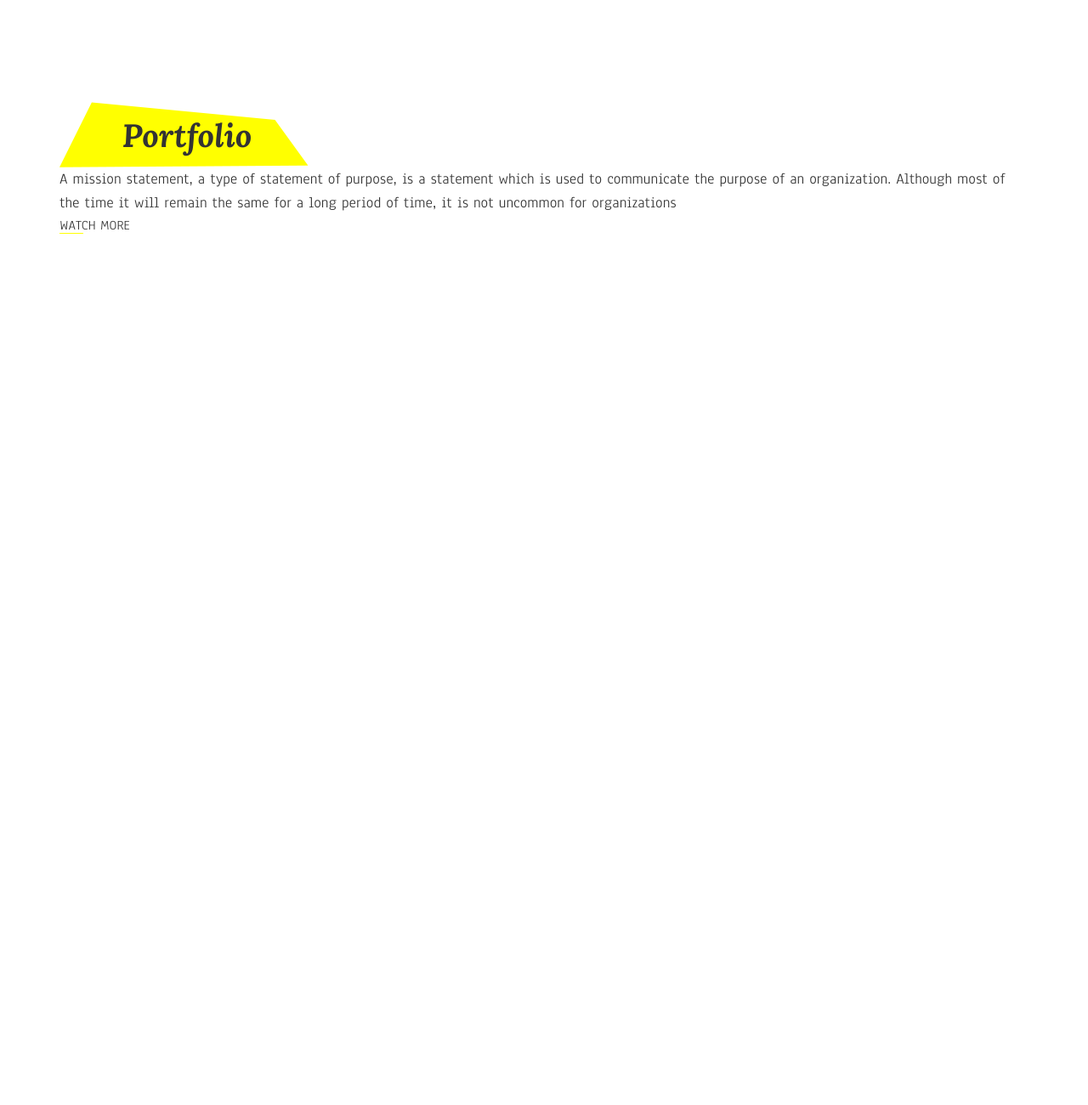
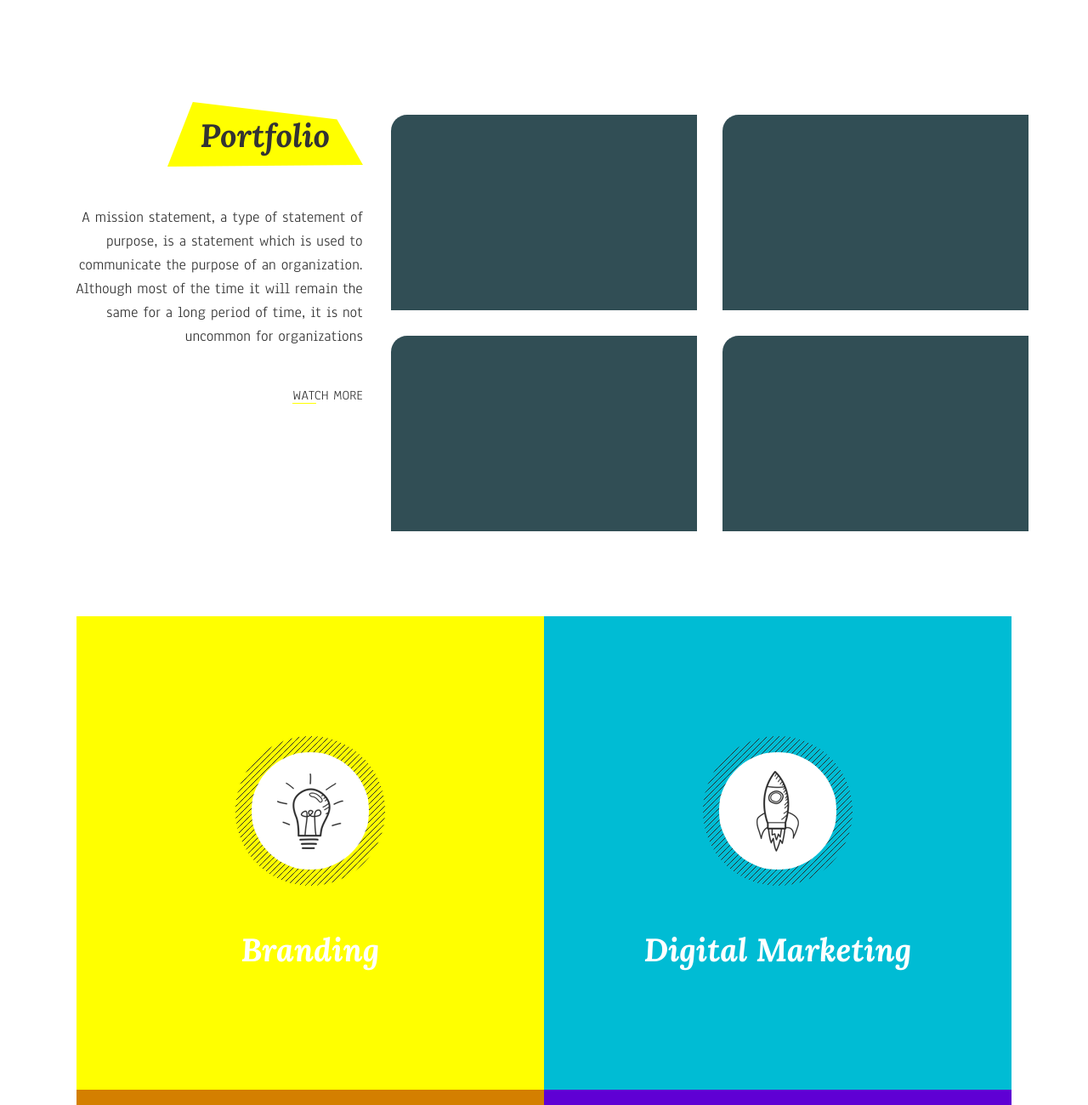
Before and after one commit to volodymyr-osipov/c_designs, a website: page app/index.html in a window 1280 px wide. Shown: the part 1500-2800 px from the top of the page at 85% size. Before the commit the page ends 1845 px from the top, so only its background shows below. Drawn offline with nearby package versions, Linux system fonts and the light colour scheme; files that its build step writes are made by us from their sources; files whose address does not match are found by name.

Commit message:
portfolio icon block

```diff
--- a/app/index.html
+++ b/app/index.html
@@ -83,18 +83,28 @@
 				related to the specific sector an organization operates in.
 			</p>
 			<div class="partner__icon">
-				<div class="partner__icon_list"><img src="img/icon/partner-1.png" alt="logo partner"></div>
-				<div class="partner__icon_list"><img src="img/icon/partner-2.png" alt="logo partner"></div>
-				<div class="partner__icon_list"><img src="img/icon/partner-3.png" alt="logo partner"></div>
-				<div class="partner__icon_list"><img src="img/icon/partner-4.png" alt="logo partner"></div>
-				<div class="partner__icon_list"><img src="img/icon/partner-5.png" alt="logo partner"></div>
+				<div class="partner__icon_list">
+					<img src="img/icon/partner-1.png" alt="logo partner">
+				</div>
+				<div class="partner__icon_list">
+					<img src="img/icon/partner-2.png" alt="logo partner">
+				</div>
+				<div class="partner__icon_list">
+					<img src="img/icon/partner-3.png" alt="logo partner">
+				</div>
+				<div class="partner__icon_list">
+					<img src="img/icon/partner-4.png" alt="logo partner">
+				</div>
+				<div class="partner__icon_list">
+					<img src="img/icon/partner-5.png" alt="logo partner">
+				</div>
 			</div>
 		</div>
 	</section>
 	<section class="portfolio">
 		<div class="container">
 			<div class="portfolio__list">
-				<div class="portfolio__list_item">
+				<div class="portfolio__list_item portfolio__text">
 					<div class="bg__heading"><h2>Portfolio</h2></div>
 					<p>
 						A mission statement, a type of statement of purpose, is a statement
@@ -104,7 +114,42 @@
 					</p>
 					<a href="#" class="btn__line">Watch More</a>
 				</div>
-				<div class="portfolio__list_item"></div>
+				<div class="portfolio__list_item portfolio__img">
+					<div class="portfolio__img_list"></div>
+					<div class="portfolio__img_list"></div>
+					<div class="portfolio__img_list"></div>
+					<div class="portfolio__img_list"></div>
+				</div>
+			</div>
+		</div>
+		<div class="portfolio__icon">
+			<div class="portfolio__icon_item">
+				<div class="portfolio__icon_hed">
+					<img src="img/icon/icon-1.png" alt="icon">
+					<h3>Branding</h3>
+				</div>
+				<div class="portfolio__icon_desc"></div>
+			</div>
+			<div class="portfolio__icon_item">
+				<div class="portfolio__icon_hed">
+					<img src="img/icon/icon-2.png" alt="icon">
+					<h3>Digital Marketing</h3>
+				</div>
+				<div class="portfolio__icon_desc"></div>
+			</div>
+			<div class="portfolio__icon_item">
+				<div class="portfolio__icon_hed">
+					<img src="img/icon/icon-3.png" alt="icon">
+					<h3>Video Production</h3>
+				</div>
+				<div class="portfolio__icon_desc"></div>
+			</div>
+			<div class="portfolio__icon_item">
+				<div class="portfolio__icon_hed">
+					<img src="img/icon/icon-4.png" alt="icon">
+					<h3>Pay Per Click (PPC) </h3>
+				</div>
+				<div class="portfolio__icon_desc"></div>
 			</div>
 		</div>
 	</section>
--- a/app/sass/_moduls/_portfolio.sass
+++ b/app/sass/_moduls/_portfolio.sass
@@ -1,4 +1,77 @@
 .portfolio
+
+.portfolio__list
+	display: flex
+	justify-content: space-between
+
+.portfolio__list_item
+	margin: 0 15px
+	&:first-child
+		margin-left: 0
+	&:last-child
+		margin-right: 0
+.portfolio__text
+	display: flex
+	flex-direction: column
+	align-items: flex-end
+	width: 360px
+	text-align: right
+	.bg__heading
+		width: 230px
+		background: url(../img/bg/bg_h2.png) no-repeat
 	p
 		margin: 45px 0
 		text-align: right
+
+.portfolio__img
+	display: flex
+	flex-wrap: wrap
+	justify-content: flex-end
+	width: 760px
+	&_list
+		display: flex
+		align-items: center
+		width: 360px
+		height: 230px
+		margin: 15px
+		background: #314E55
+		border-top-left-radius: 19px
+		&:nth-child(1)
+			margin-left: 0
+		&:nth-child(3)
+			margin-left: 0
+		&:nth-child(2)
+			margin-right: 0
+		&:nth-child(4)
+			margin-right: 0
+
+.portfolio__icon
+	display: flex
+	flex-wrap: wrap
+	width: calc(100% - 180px)
+	margin: 0 auto
+	margin-top: 85px
+	&_item
+		display: flex
+		flex-direction: column
+		align-items: center
+		justify-content: center
+		width: 50%
+		height: 557px
+		background: $yellow
+		&:nth-child(2)
+			background: $blue
+		&:nth-child(3)
+			background: $orange
+		&:nth-child(4)
+			background: $purple
+		h3
+			text-align: center
+			font-size: 38px
+			color: $white
+		.portfolio__icon_hed
+			display: flex
+			flex-direction: column
+			align-items: center
+			img
+				margin-bottom: 50px
--- a/app/sass/_vars.sass
+++ b/app/sass/_vars.sass
@@ -6,7 +6,7 @@ $black: #000000
 $black_light: #2F2F2F
 $yellow: #FFFF00
 $blue: #00BCD4
-$dark_blue: #5F00D4
+$purple: #5F00D4
 $orange: #D47F00
 $silver: #E0E0E0
 
--- a/app/sass/main.sass
+++ b/app/sass/main.sass
@@ -8,5 +8,6 @@
 @import "_moduls/header"
 @import "_moduls/footer"
 @import "_moduls/mission"
+@import "_moduls/portfolio"
 
 @import "media"
```
Also changed, not shown: app/img/bg/bg_h2.png (added).
